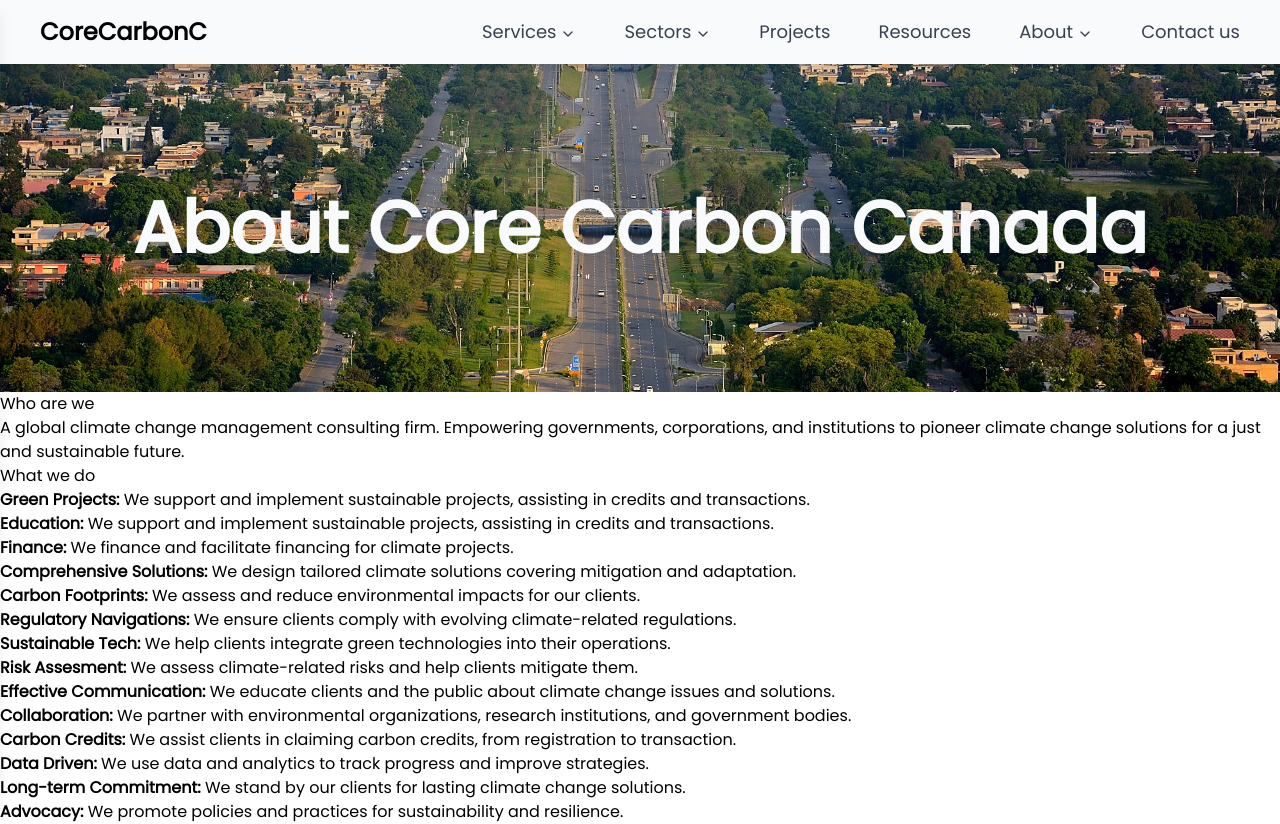
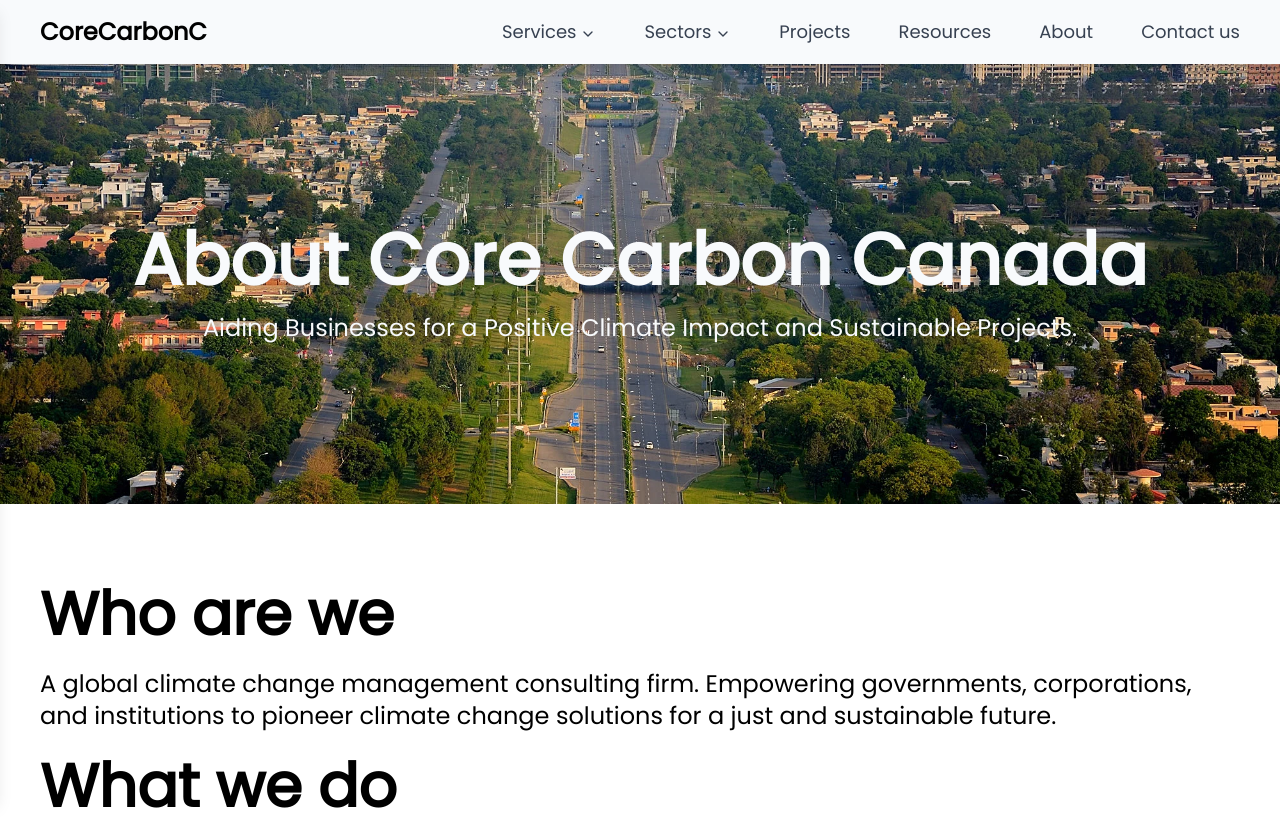
Before and after one commit to saadbutt27/core-carbon, a Next.js app: page /about in a window 1280 px wide. Shown: the top 824 px of the page. Built offline with nearby package versions, Linux system fonts and the light colour scheme.

Commit message:
about page created

```diff
--- a/src/app/about/page.tsx
+++ b/src/app/about/page.tsx
@@ -10,73 +10,78 @@ export default function About() {
         }}
         className="bg-cover bg-center h-full"
       >
-        <h1 className="text-5xl md:text-7xl text-center font-semibold text-slate-50 p-32 flex justify-center items-center">
-          About Core Carbon Canada
-        </h1>
+        <div className="flex flex-col gap-y-4 justify-center items-center px-10 py-40 text-slate-50">
+          <h1 className="text-4xl sm:text-5xl md:text-7xl font-semibold ">
+            About Core Carbon Canada
+          </h1>
+          <p className="text-lg md:text-2xl text-slate-50">
+          Aiding Businesses for a Positive Climate Impact and Sustainable Projects.
+          </p>
+        </div>
       </div>
-      <div>
-        <h2>Who are we</h2>
-        <p>
+      <div className="py-4 px-10 my-16 flex flex-col gap-y-6">
+        <h2 className="text-4xl md:text-6xl font-semibold">Who are we</h2>
+        <p className="text-lg md:text-2xl">
           A global climate change management consulting firm. Empowering
           governments, corporations, and institutions to pioneer climate change
           solutions for a just and sustainable future.
         </p>
-        <h2>What we do</h2>
-        <ul>
+        <h2 className="text-4xl md:text-6xl font-semibold">What we do</h2>
+        <ul className="flex flex-col gap-y-2.5 text-base md:text-xl list-disc ml-5">
           <li>
-            <strong>Green Projects: </strong>We support and implement
+            <strong className="text-lg md:text-2xl hover:text-[#009f7f] duration-300">Green Projects: </strong>We support and implement
             sustainable projects, assisting in credits and transactions.
           </li>
           <li>
-            <strong>Education: </strong>We support and implement sustainable
+            <strong className="text-lg md:text-2xl hover:text-[#009f7f] duration-300">Education: </strong>We support and implement sustainable
             projects, assisting in credits and transactions.
           </li>
           <li>
-            <strong>Finance: </strong>We finance and facilitate financing for
+            <strong className="text-lg md:text-2xl hover:text-[#009f7f] duration-300">Finance: </strong>We finance and facilitate financing for
             climate projects.
           </li>
           <li>
-            <strong>Comprehensive Solutions: </strong>We design tailored climate
+            <strong className="text-lg md:text-2xl hover:text-[#009f7f] duration-300">Comprehensive Solutions: </strong>We design tailored climate
             solutions covering mitigation and adaptation.
           </li>
           <li>
-            <strong>Carbon Footprints: </strong>We assess and reduce
+            <strong className="text-lg md:text-2xl hover:text-[#009f7f] duration-300">Carbon Footprints: </strong>We assess and reduce
             environmental impacts for our clients.
           </li>
           <li>
-            <strong>Regulatory Navigations: </strong>We ensure clients comply
+            <strong className="text-lg md:text-2xl hover:text-[#009f7f] duration-300">Regulatory Navigations: </strong>We ensure clients comply
             with evolving climate-related regulations.
           </li>
           <li>
-            <strong>Sustainable Tech: </strong>We help clients integrate green
+            <strong className="text-lg md:text-2xl hover:text-[#009f7f] duration-300">Sustainable Tech: </strong>We help clients integrate green
             technologies into their operations.
           </li>
           <li>
-            <strong>Risk Assesment: </strong>We assess climate-related risks and
+            <strong className="text-lg md:text-2xl hover:text-[#009f7f] duration-300">Risk Assesment: </strong>We assess climate-related risks and
             help clients mitigate them.
           </li>
           <li>
-            <strong>Effective Communication: </strong>We educate clients and the
+            <strong className="text-lg md:text-2xl hover:text-[#009f7f] duration-300">Effective Communication: </strong>We educate clients and the
             public about climate change issues and solutions.
           </li>
           <li>
-            <strong>Collaboration: </strong>We partner with environmental
+            <strong className="text-lg md:text-2xl hover:text-[#009f7f] duration-300">Collaboration: </strong>We partner with environmental
             organizations, research institutions, and government bodies.
           </li>
           <li>
-            <strong>Carbon Credits: </strong>We assist clients in claiming
+            <strong className="text-lg md:text-2xl hover:text-[#009f7f] duration-300">Carbon Credits: </strong>We assist clients in claiming
             carbon credits, from registration to transaction.
           </li>
           <li>
-            <strong>Data Driven: </strong>We use data and analytics to track
+            <strong className="text-lg md:text-2xl hover:text-[#009f7f] duration-300">Data Driven: </strong>We use data and analytics to track
             progress and improve strategies.
           </li>
           <li>
-            <strong>Long-term Commitment: </strong>We stand by our clients for
+            <strong className="text-lg md:text-2xl hover:text-[#009f7f] duration-300">Long-term Commitment: </strong>We stand by our clients for
             lasting climate change solutions.
           </li>
           <li>
-            <strong>Advocacy: </strong>We promote policies and practices for
+            <strong className="text-lg md:text-2xl hover:text-[#009f7f] duration-300">Advocacy: </strong>We promote policies and practices for
             sustainability and resilience.
           </li>
         </ul>
--- /dev/null
+++ b/src/app/contact/page.tsx
@@ -0,0 +1,9 @@
+import React from "react";
+
+export default function Contact() {
+  return (
+    <section className="flex justify-center items-center text-5xl p-10 h-screen">
+      Contact Page
+    </section>
+  );
+}
--- /dev/null
+++ b/src/app/projects/page.tsx
@@ -0,0 +1,9 @@
+import React from 'react'
+
+export default function Project() {
+  return (
+    <section className="flex justify-center items-center text-5xl p-10 h-screen">
+        Projects page
+    </section>
+  )
+}
--- /dev/null
+++ b/src/app/resources/page.tsx
@@ -0,0 +1,9 @@
+import React from "react";
+
+export default function Resources() {
+  return (
+    <section className="flex justify-center items-center text-5xl p-10 h-screen">
+      Resources Page
+    </section>
+  );
+}
--- a/src/components/layout/Navbar.tsx
+++ b/src/components/layout/Navbar.tsx
@@ -98,7 +98,9 @@ export default function Navbar() {
               <ul className="relative flex space-x-8 sm:space-x-12 text-lg font-medium text-gray-700">
                 <li className="group relative cursor-pointer select-none">
                   <div className="flex gap-x-1 items-center hover:text-blue-500">
-                    <Link href={"#"}>Services</Link>
+                    <Link href={"#"} className="active:text-blue-500">
+                      Services
+                    </Link>
                     <ChevronDown className="w-4 h-4 mt-1 hover:text-blue-500" />
                   </div>
                   <div className="sm:min-w-0 absolute left-3/4">
@@ -141,17 +143,17 @@ export default function Navbar() {
                   </div>
                 </li>
                 <li className="hover:text-blue-500 duration-200 select-none">
-                  <Link href={"#"}>Projects</Link>
+                  <Link href={"/projects"}>Projects</Link>
                 </li>
                 <li className="hover:text-blue-500 duration-200 select-none">
-                  <Link href={"#"}>Resources</Link>
+                  <Link href={"/resources"}>Resources</Link>
                 </li>
                 <li className="group relative cursor-pointer select-none">
                   <div className="flex gap-x-1 items-center hover:text-blue-500">
                     <Link href={"/about"}>About</Link>
-                    <ChevronDown className="w-4 h-4 mt-1 hover:text-blue-500" />
+                    {/* <ChevronDown className="w-4 h-4 mt-1 hover:text-blue-500" /> */}
                   </div>
-                  <div className="sm:min-w-0 absolute left-3/4">
+                  {/* <div className="sm:min-w-0 absolute left-3/4">
                     <ul
                       className="flex flex-col group-hover:max-h-max group-hover:py-2 max-h-0 w-48 overflow-hidden
                    duration-500 bg-slate-50 text-xs sm:text-base font-normal rounded-md
@@ -166,10 +168,10 @@ export default function Navbar() {
                         </li>
                       ))}
                     </ul>
-                  </div>
+                  </div> */}
                 </li>
                 <li className="hover:text-blue-500 duration-200 select-none">
-                  <Link href={"#"}>Contact us</Link>
+                  <Link href={"/contact"}>Contact us</Link>
                 </li>
               </ul>
             </nav>
--- a/src/components/layout/Sidebar.tsx
+++ b/src/components/layout/Sidebar.tsx
@@ -57,6 +57,9 @@ interface SidebarProps {
 }
 
 const Sidebar: React.FC<SidebarProps> = ({ isOpen, onClose }) => {
+  const handleLinkClick = () => {
+    onClose(false); // Close the sidebar when a link is clicked
+  };
   return (
     <>
       <header
@@ -66,7 +69,7 @@ const Sidebar: React.FC<SidebarProps> = ({ isOpen, onClose }) => {
       >
         <div className="flex justify-between items-center mb-4">
           <div className="text-gray-950 font-bold text-2xl">
-            <Link href={"/"}>CoreCarbonC</Link>
+            <Link href={"/"} onClick={handleLinkClick}>CoreCarbonC</Link>
           </div>
           <div className="flex justify-end">
             <button onClick={() => onClose(true)}>
@@ -122,17 +125,17 @@ const Sidebar: React.FC<SidebarProps> = ({ isOpen, onClose }) => {
               </div>
             </li>
             <li className="hover:text-blue-500 duration-200 select-none">
-              <Link href={"#"}>Projects</Link>
+              <Link href={"/projects"} onClick={handleLinkClick}>Projects</Link>
             </li>
             <li className="hover:text-blue-500 duration-200 select-none">
-              <Link href={"#"}>Resources</Link>
+              <Link href={"/resources"} onClick={handleLinkClick}>Resources</Link>
             </li>
             <li className="group cursor-pointer select-none">
               <div className="flex gap-x-1 justify-center items-center hover:text-blue-500">
-                <Link href={"/about"}>About</Link>
-                <ChevronDown className="w-4 h-4 mt-1 hover:text-blue-500" />
+                <Link href={"/about"} onClick={handleLinkClick}>About</Link>
+                {/* <ChevronDown className="w-4 h-4 mt-1 hover:text-blue-500" /> */}
               </div>
-              <div className="sm:min-w-0">
+              {/* <div className="sm:min-w-0">
                 <ul
                   className="flex flex-col group-hover:max-h-max group-hover:py-2 max-h-0 w-64 md:w-80 overflow-hidden
                        duration-500 bg-slate-50 font-normal rounded-md px-1 cursor-pointer"
@@ -146,10 +149,10 @@ const Sidebar: React.FC<SidebarProps> = ({ isOpen, onClose }) => {
                     </li>
                   ))}
                 </ul>
-              </div>
+              </div> */}
             </li>
             <li className="hover:text-blue-500 duration-200 select-none">
-              <Link href={"#"}>Contact us</Link>
+              <Link href={"/contact"} onClick={handleLinkClick}>Contact us</Link>
             </li>
           </ul>
         </nav>
```
